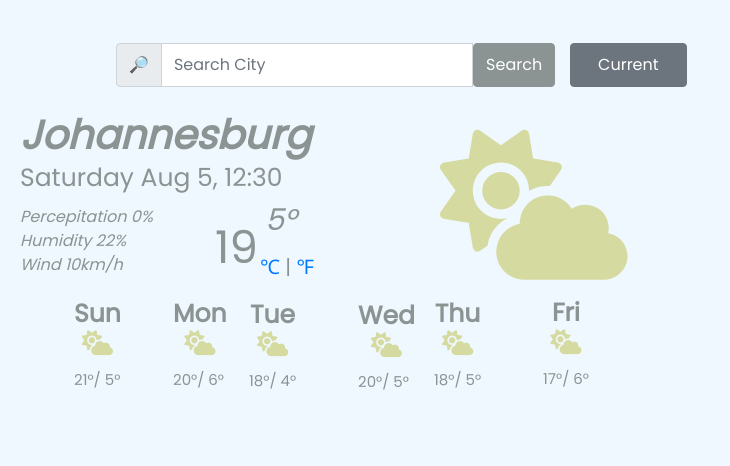
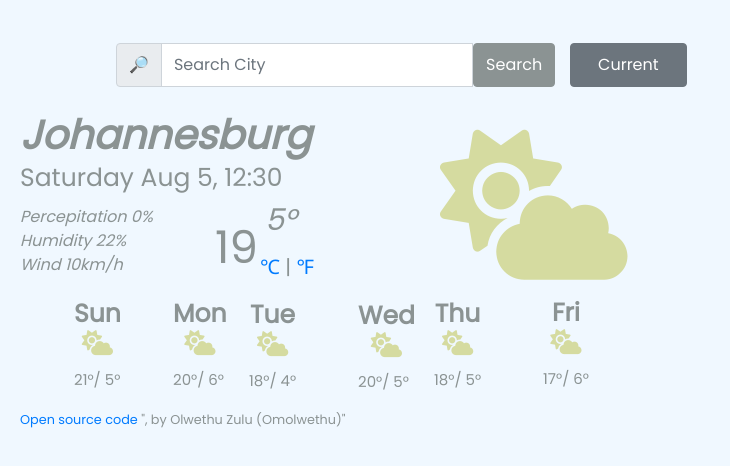
Before and after one commit to Omolwethu/Weather-App, a plain HTML site: page weather index.html in a window 1280 px wide. Shown: the whole page, without its empty margins (0-730 px from the left). Drawn offline with nearby package versions, Linux system fonts and the light colour scheme; no server answers.

Commit message:
linked source code from Git

```diff
--- a/weather index.html
+++ b/weather index.html
@@ -132,6 +132,10 @@
 </div>
     </div>
     </div>
+    <small>
+        <a href="https://github.com/Omolwethu/Weather-App" target="-blank">Open source code</a>
+        ", by Olwethu Zulu (Omolwethu)"
+    </small>
 </div>
     <script src="src/index.js"></script>
   </body>
```
